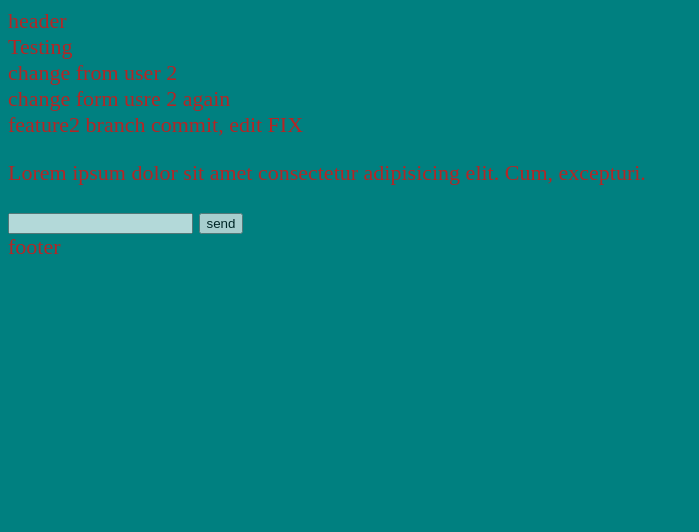
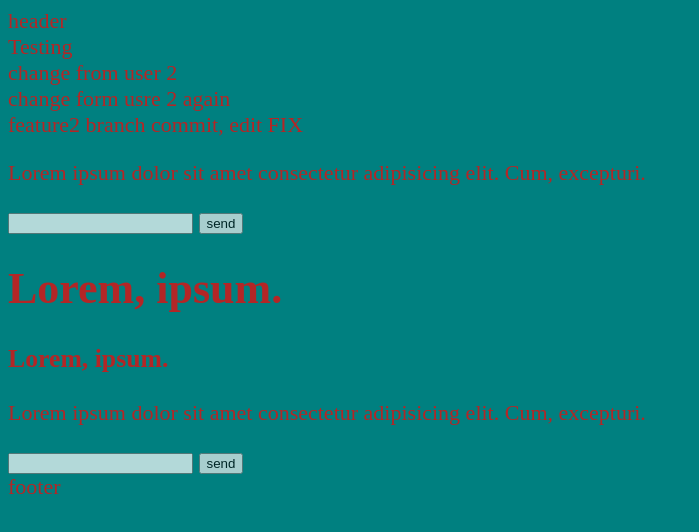
Before and after one commit to daniillogvinenko/git-team-test, a website: page index.html in a window 1280 px wide. Shown: the whole page, without its empty margins (0-699 px from the left). Drawn offline with Linux system fonts and the light colour scheme.

Commit message:
added another form

```diff
--- a/index.html
+++ b/index.html
@@ -19,6 +19,14 @@
             <button>send</button>
         </form>
 
+        <h1>Lorem, ipsum.</h1>
+        <h3>Lorem, ipsum.</h3>
+        <p>Lorem ipsum dolor sit amet consectetur adipisicing elit. Cum, excepturi.</p>
+        <form action="">
+            <input type="text" />
+            <button>send</button>
+        </form>
+
         <footer>footer</footer>
 
         <script src="./script.js"></script>
```
